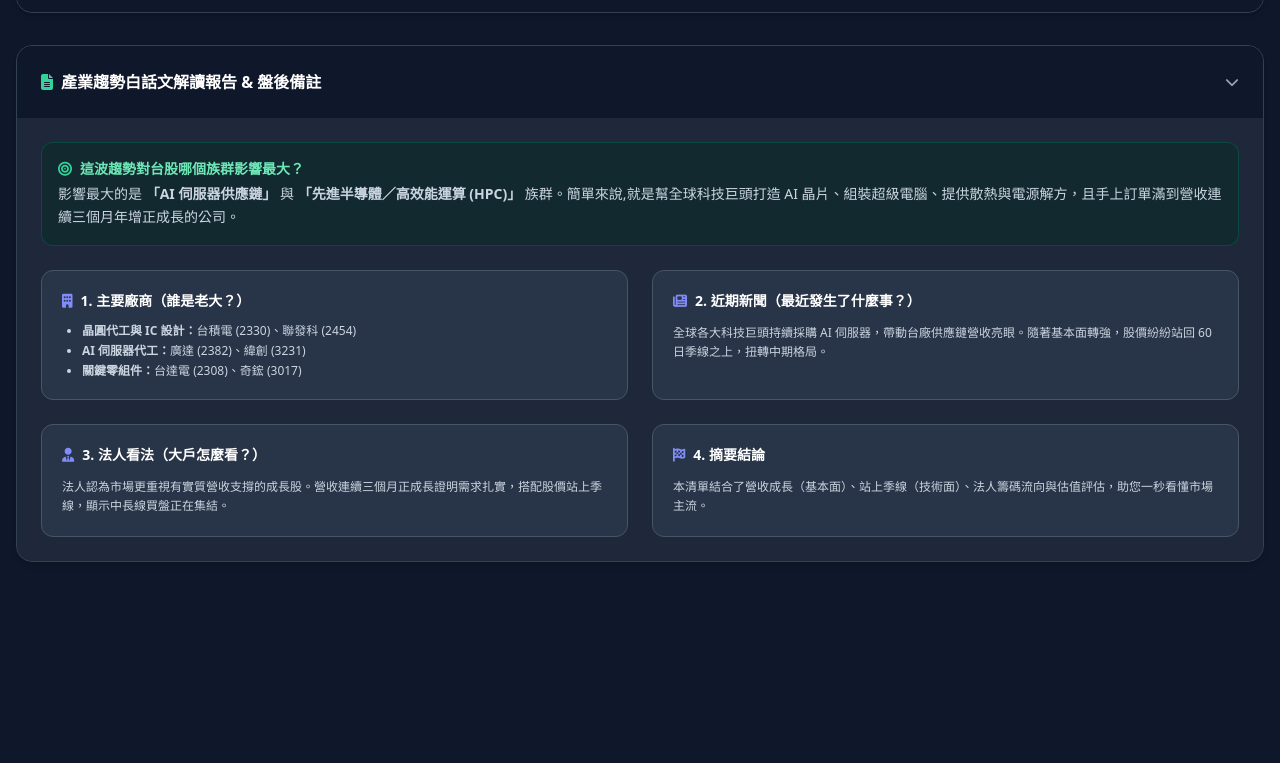
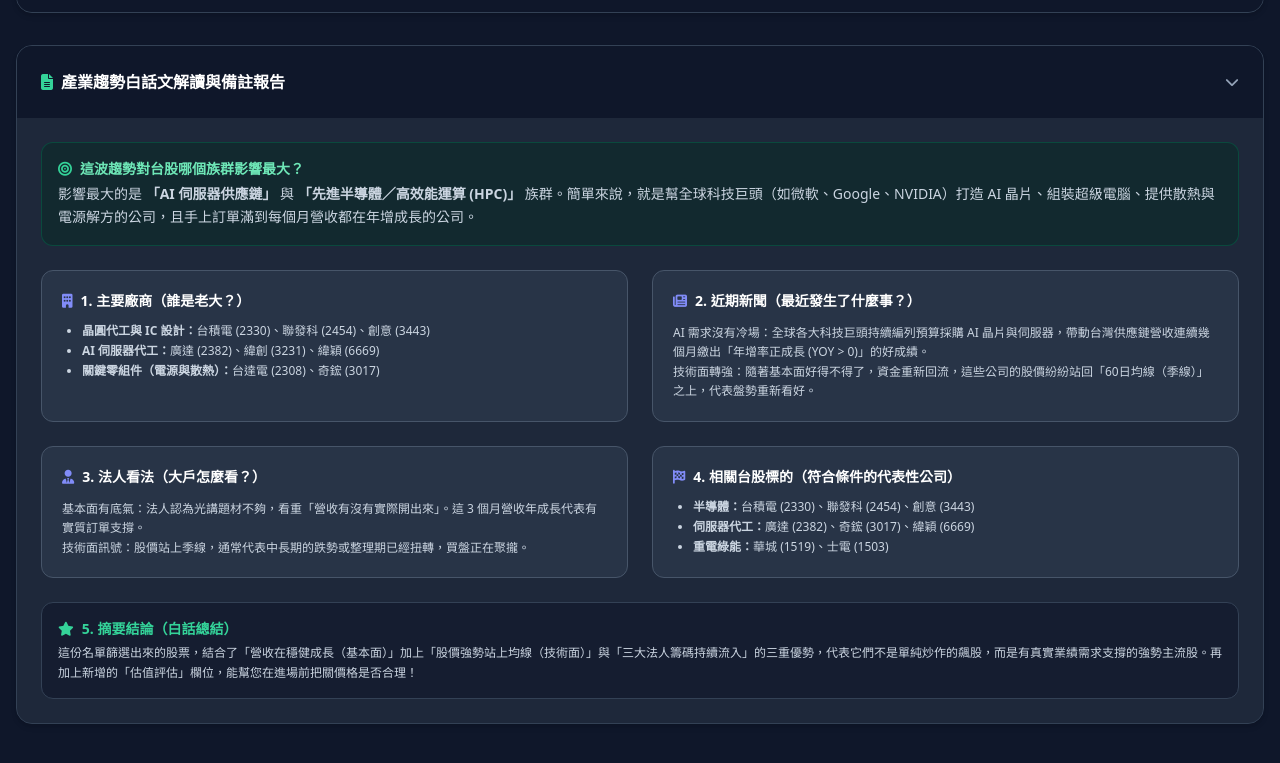
Before and after one commit to testbe2000be-creator/test123, a plain HTML site: page index.html in a window 1280 px wide. Shown: the part 1190-1953 px from the top of the page. Before the commit the page ends 1832 px from the top, so only its background shows below. Drawn offline with nearby package versions, Linux system fonts and the light colour scheme.

Commit message:
index.html

```diff
--- a/index.html
+++ b/index.html
@@ -131,12 +131,12 @@
             </div>
         </section>
 
-        <!-- SECTION 3: 完整的產業趨勢白話文解讀報告 -->
+        <!-- SECTION 3: 完整的產業趨勢白話文解讀報告 (含5大點與總結) -->
         <section class="bg-slate-800 rounded-2xl shadow-md border border-slate-700 overflow-hidden">
             <div class="p-6 bg-slate-900 text-white flex justify-between items-center cursor-pointer" onclick="toggleReport()">
                 <div class="flex items-center gap-2">
                     <i class="fa-solid fa-file-lines text-emerald-400"></i>
-                    <h2 class="text-base font-bold">產業趨勢白話文解讀報告 & 盤後備註</h2>
+                    <h2 class="text-base font-bold">產業趨勢白話文解讀與備註報告</h2>
                 </div>
                 <button class="text-slate-400 hover:text-white text-sm">
                     <i class="fa-solid fa-chevron-down" id="reportChevron"></i>
@@ -148,7 +148,7 @@
                         <i class="fa-solid fa-bullseye text-emerald-400"></i> 這波趨勢對台股哪個族群影響最大？
                     </h3>
                     <p class="text-slate-300 leading-relaxed">
-                        影響最大的是 <strong>「AI 伺服器供應鏈」</strong> 與 <strong>「先進半導體／高效能運算 (HPC)」</strong> 族群。簡單來說,就是幫全球科技巨頭打造 AI 晶片、組裝超級電腦、提供散熱與電源解方，且手上訂單滿到營收連續三個月年增正成長的公司。
+                        影響最大的是 <strong>「AI 伺服器供應鏈」</strong> 與 <strong>「先進半導體／高效能運算 (HPC)」</strong> 族群。簡單來說，就是幫全球科技巨頭（如微軟、Google、NVIDIA）打造 AI 晶片、組裝超級電腦、提供散熱與電源解方的公司，且手上訂單滿到每個月營收都在年增成長的公司。
                     </p>
                 </div>
 
@@ -158,9 +158,9 @@
                             <i class="fa-solid fa-building text-indigo-400"></i> 1. 主要廠商（誰是老大？）
                         </h4>
                         <ul class="list-disc pl-5 space-y-1 text-slate-300 text-xs">
-                            <li><strong>晶圓代工與 IC 設計：</strong>台積電 (2330)、聯發科 (2454)</li>
-                            <li><strong>AI 伺服器代工：</strong>廣達 (2382)、緯創 (3231)</li>
-                            <li><strong>關鍵零組件：</strong>台達電 (2308)、奇鋐 (3017)</li>
+                            <li><strong>晶圓代工與 IC 設計：</strong>台積電 (2330)、聯發科 (2454)、創意 (3443)</li>
+                            <li><strong>AI 伺服器代工：</strong>廣達 (2382)、緯創 (3231)、緯穎 (6669)</li>
+                            <li><strong>關鍵零組件（電源與散熱）：</strong>台達電 (2308)、奇鋐 (3017)</li>
                         </ul>
                     </div>
 
@@ -169,7 +169,8 @@
                             <i class="fa-solid fa-newspaper text-indigo-400"></i> 2. 近期新聞（最近發生了什麼事？）
                         </h4>
                         <p class="text-slate-300 text-xs leading-relaxed">
-                            全球各大科技巨頭持續採購 AI 伺服器，帶動台廠供應鏈營收亮眼。隨著基本面轉強，股價紛紛站回 60 日季線之上，扭轉中期格局。
+                            AI 需求沒有冷場：全球各大科技巨頭持續編列預算採購 AI 晶片與伺服器，帶動台灣供應鏈營收連續幾個月繳出「年增率正成長 (YOY > 0)」的好成績。<br>
+                            技術面轉強：隨著基本面好得不得了，資金重新回流，這些公司的股價紛紛站回「60日均線（季線）」之上，代表盤勢重新看好。
                         </p>
                     </div>
 
@@ -178,18 +179,30 @@
                             <i class="fa-solid fa-user-tie text-indigo-400"></i> 3. 法人看法（大戶怎麼看？）
                         </h4>
                         <p class="text-slate-300 text-xs leading-relaxed">
-                            法人認為市場更重視有實質營收支撐的成長股。營收連續三個月正成長證明需求扎實，搭配股價站上季線，顯示中長線買盤正在集結。
+                            基本面有底氣：法人認為光講題材不夠，看重「營收有沒有實際開出來」。這 3 個月營收年成長代表有實質訂單支撐。<br>
+                            技術面訊號：股價站上季線，通常代表中長期的跌勢或整理期已經扭轉，買盤正在聚攏。
                         </p>
                     </div>
 
                     <div class="bg-slate-700/50 p-5 rounded-xl border border-slate-600 space-y-3">
                         <h4 class="font-bold text-white flex items-center gap-2">
-                            <i class="fa-solid fa-flag-checkered text-indigo-400"></i> 4. 摘要結論
+                            <i class="fa-solid fa-flag-checkered text-indigo-400"></i> 4. 相關台股標的（符合條件的代表性公司）
                         </h4>
-                        <p class="text-slate-300 text-xs leading-relaxed">
-                            本清單結合了營收成長（基本面）、站上季線（技術面）、法人籌碼流向與估值評估，助您一秒看懂市場主流。
-                        </p>
+                        <ul class="list-disc pl-5 space-y-1 text-slate-300 text-xs">
+                            <li><strong>半導體：</strong>台積電 (2330)、聯發科 (2454)、創意 (3443)</li>
+                            <li><strong>伺服器代工：</strong>廣達 (2382)、奇鋐 (3017)、緯穎 (6669)</li>
+                            <li><strong>重電綠能：</strong>華城 (1519)、士電 (1503)</li>
+                        </ul>
                     </div>
+                </div>
+
+                <div class="bg-slate-900/60 p-4 rounded-xl border border-slate-700">
+                    <h4 class="font-bold text-emerald-400 mb-1 flex items-center gap-2">
+                        <i class="fa-solid fa-star text-emerald-400"></i> 5. 摘要結論（白話總結）
+                    </h4>
+                    <p class="text-slate-300 text-xs leading-relaxed">
+                        這份名單篩選出來的股票，結合了「營收在穩健成長（基本面）」加上「股價強勢站上均線（技術面）」與「三大法人籌碼持續流入」的三重優勢，代表它們不是單純炒作的飆股，而是有真實業績需求支撐的強勢主流股。再加上新增的「估值評估」欄位，能幫您在進場前把關價格是否合理！
+                    </p>
                 </div>
             </div>
         </section>
```
